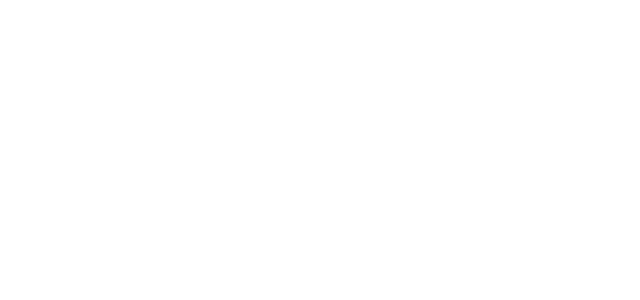
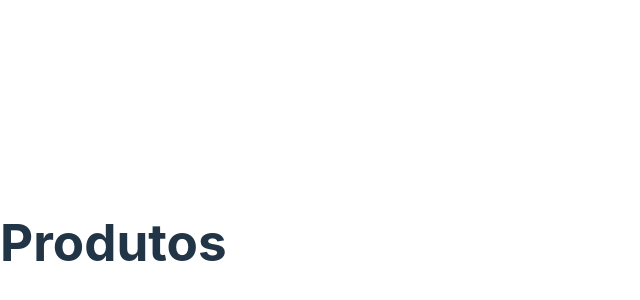
Before and after one commit to GustavoTardin/Stock-Project, a React (Vite) app in the folder app/frontend/: page /painel-administrativo/produtos in a window 1280 px wide. Before the commit this address had no page. Shown: the part 158-458 px from the top of the page, without its empty margins (0-640 px from the left). Built offline with nearby package versions, Linux system fonts and the light colour scheme.

Commit message:
feat: Configura routes no arquivo App.tsx e cria arquivos basicos das paginas de admin

```diff
--- a/app/frontend/src/App.tsx
+++ b/app/frontend/src/App.tsx
@@ -1,21 +1,34 @@
-import { Routes, Route } from 'react-router-dom';
+import { Routes, Route, RouteProps } from 'react-router-dom';
 import {
-  AdminPanel,
   CreateOrder,
   Home,
   Login,
   LowStockItems,
   PendingOrders,
+  ProductManagement,
   StockRefill,
+  StoreManagement,
+  UserManagement,
   Valuation,
 } from './Pages';
 
 function App() {
+  const adminRoutes: RouteProps[] = [
+    { path: 'usuarios', element: <UserManagement /> },
+    { path: 'produtos', element: <ProductManagement /> },
+    { path: 'lojas', element: <StoreManagement /> },
+  ];
   return (
     <Routes>
       <Route path="/" element={ <Login /> } />
       <Route path="/menu" element={ <Home /> } />
-      <Route path="/painel-administrativo" element={ <AdminPanel /> } />
+      {adminRoutes.map((route, index) => (
+        <Route
+          key={ index }
+          path={ `/painel-administrativo/${route.path}` }
+          element={ route.element }
+        />
+      ))}
       <Route path="/novo-pedido" element={ <CreateOrder /> } />
       <Route path="/produtos-em-falta" element={ <LowStockItems /> } />
       <Route path="/pedidos-pendentes" element={ <PendingOrders /> } />
--- a/app/frontend/src/Components/Admin/AdminCard.tsx
+++ b/app/frontend/src/Components/Admin/AdminCard.tsx
@@ -1,5 +1,11 @@
 function AdminCard({ type }: { type: string }) {
-  const url = type.charAt(0).toLowerCase() + type.slice(1);
+  const lowerFirstLetter = (
+    input: string,
+  ): string => input.charAt(0).toLowerCase() + input.slice(1);
+
+  const removeAccents = (input: string): string => input.normalize('NFD').replace(/[\u0300-\u036f]/g, '');
+
+  const url = removeAccents(lowerFirstLetter(type));
   return (
     <main>
       <h4>
--- a/app/frontend/src/Pages/Admin/ProductManagement.tsx
+++ b/app/frontend/src/Pages/Admin/ProductManagement.tsx
@@ -0,0 +1,7 @@
+function ProductManagement() {
+  return (
+    <h1>Produtos</h1>
+  );
+}
+
+export default ProductManagement;
--- a/app/frontend/src/Pages/Admin/StoreManagement.tsx
+++ b/app/frontend/src/Pages/Admin/StoreManagement.tsx
@@ -0,0 +1,7 @@
+function StoreManagement() {
+  return (
+    <h1>Lojas</h1>
+  );
+}
+
+export default StoreManagement;
--- a/app/frontend/src/Pages/Admin/UserManagement.tsx
+++ b/app/frontend/src/Pages/Admin/UserManagement.tsx
@@ -0,0 +1,7 @@
+function UserManagement() {
+  return (
+    <h1>Usuários</h1>
+  );
+}
+
+export default UserManagement;
--- a/app/frontend/src/Pages/index.ts
+++ b/app/frontend/src/Pages/index.ts
@@ -6,6 +6,9 @@ import LowStockItems from './LowStockItems';
 import PendingOrders from './WareHouse/PendingOrders';
 import StockRefill from './WareHouse/StockRefill';
 import Valuation from './Admin/Valuation';
+import UserManagement from './Admin/UserManagement';
+import StoreManagement from './Admin/StoreManagement';
+import ProductManagement from './Admin/ProductManagement';
 
 export {
   AdminPanel,
@@ -16,4 +19,7 @@ export {
   PendingOrders,
   StockRefill,
   Valuation,
+  UserManagement,
+  StoreManagement,
+  ProductManagement,
 };
```
